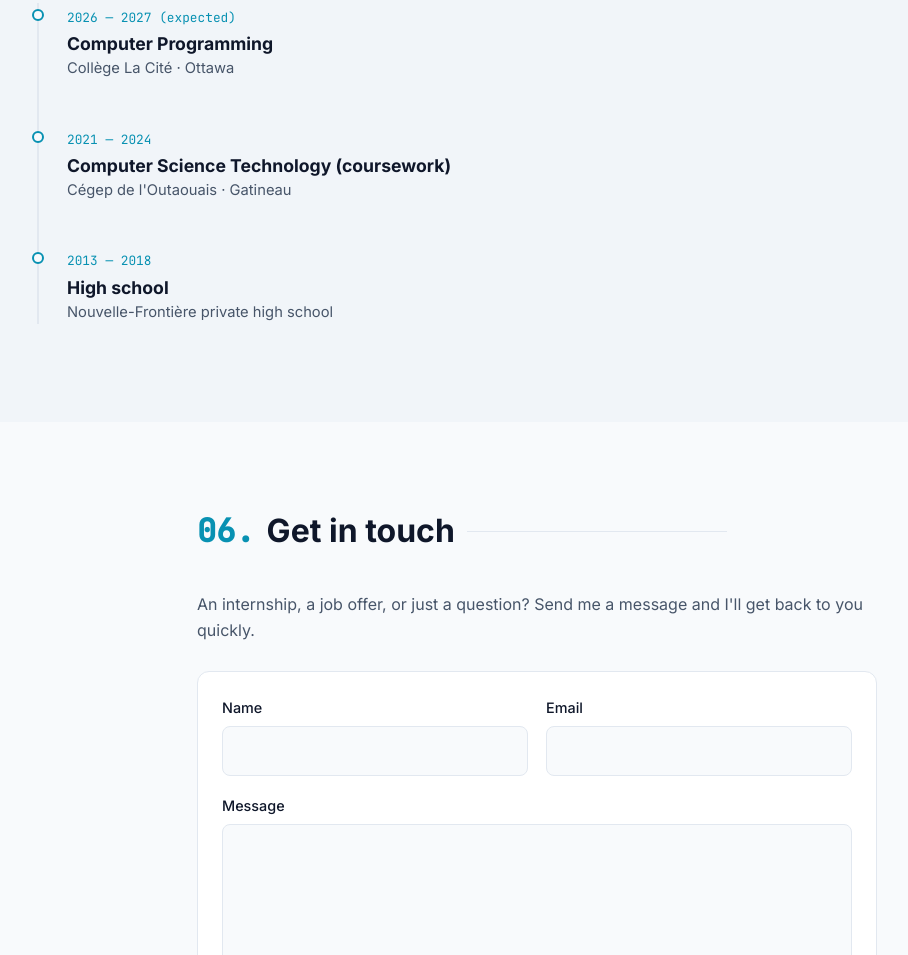
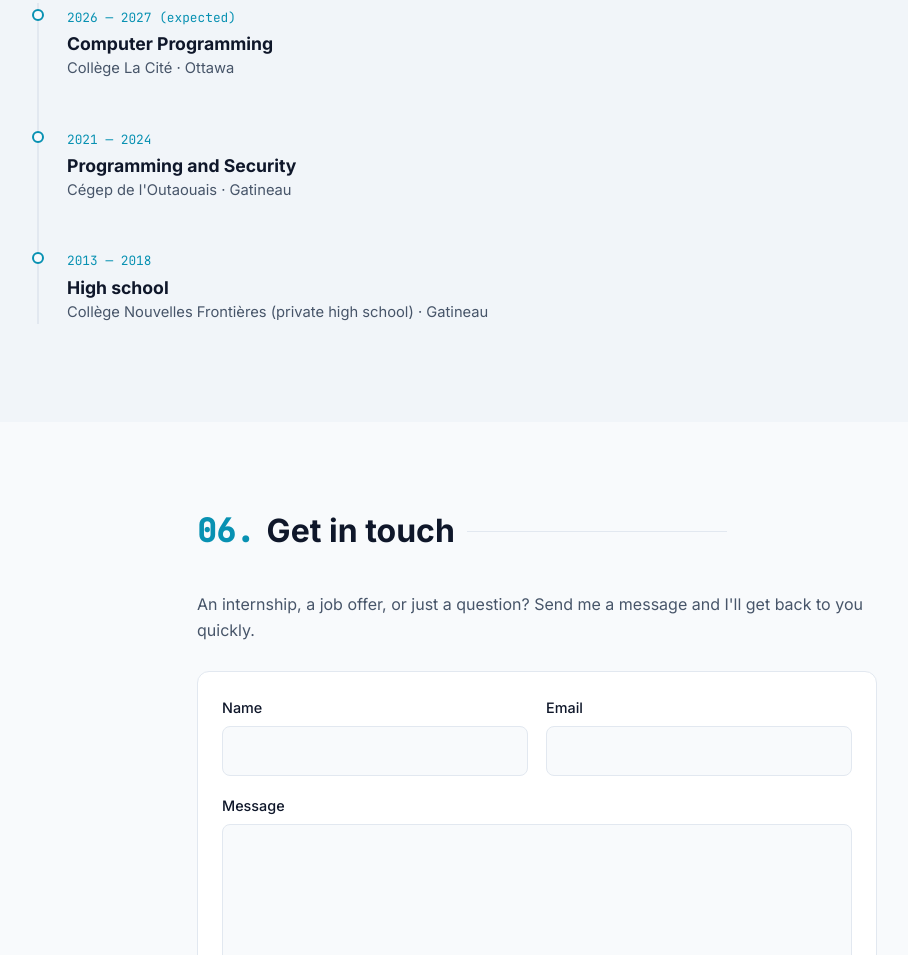
Before and after one commit to vladciolache/vladciolache.github.io, a plain HTML site: page index.html in a window 1280 px wide. Shown: the part 3187-4142 px from the top of the page, without its empty margins (103-1011 px from the left). Drawn offline with Linux system fonts and the light colour scheme.

Commit message:
Met à jour les titres de la section Formation
Co-Authored-By: Claude Opus 5.5 <noreply@anthropic.com>

```diff
--- a/index.html
+++ b/index.html
@@ -223,13 +223,13 @@
           </li>
           <li>
             <span class="mono date">2021 — 2024</span>
-            <h3 data-i18n="edu.e2.title">Études en Technique informatique</h3>
+            <h3 data-i18n="edu.e2.title">Programmation et sécurité</h3>
             <p class="org">Cégep de l'Outaouais · Gatineau</p>
           </li>
           <li>
             <span class="mono date">2013 — 2018</span>
             <h3 data-i18n="edu.e3.title">Études secondaires</h3>
-            <p class="org" data-i18n="edu.e3.org">École secondaire privée Nouvelle-Frontière</p>
+            <p class="org" data-i18n="edu.e3.org">Collège privé Nouvelles Frontières · Gatineau</p>
           </li>
         </ol>
       </div>
--- a/script.js
+++ b/script.js
@@ -80,9 +80,9 @@ const EN = {
   "edu.title": "Education",
   "edu.e1.date": "2026 — 2027 (expected)",
   "edu.e1.title": "Computer Programming",
-  "edu.e2.title": "Computer Science Technology (coursework)",
+  "edu.e2.title": "Programming and Security",
   "edu.e3.title": "High school",
-  "edu.e3.org": "Nouvelle-Frontière private high school",
+  "edu.e3.org": "Collège Nouvelles Frontières (private high school) · Gatineau",
 
   "contact.title": "Get in touch",
   "contact.intro":
```
